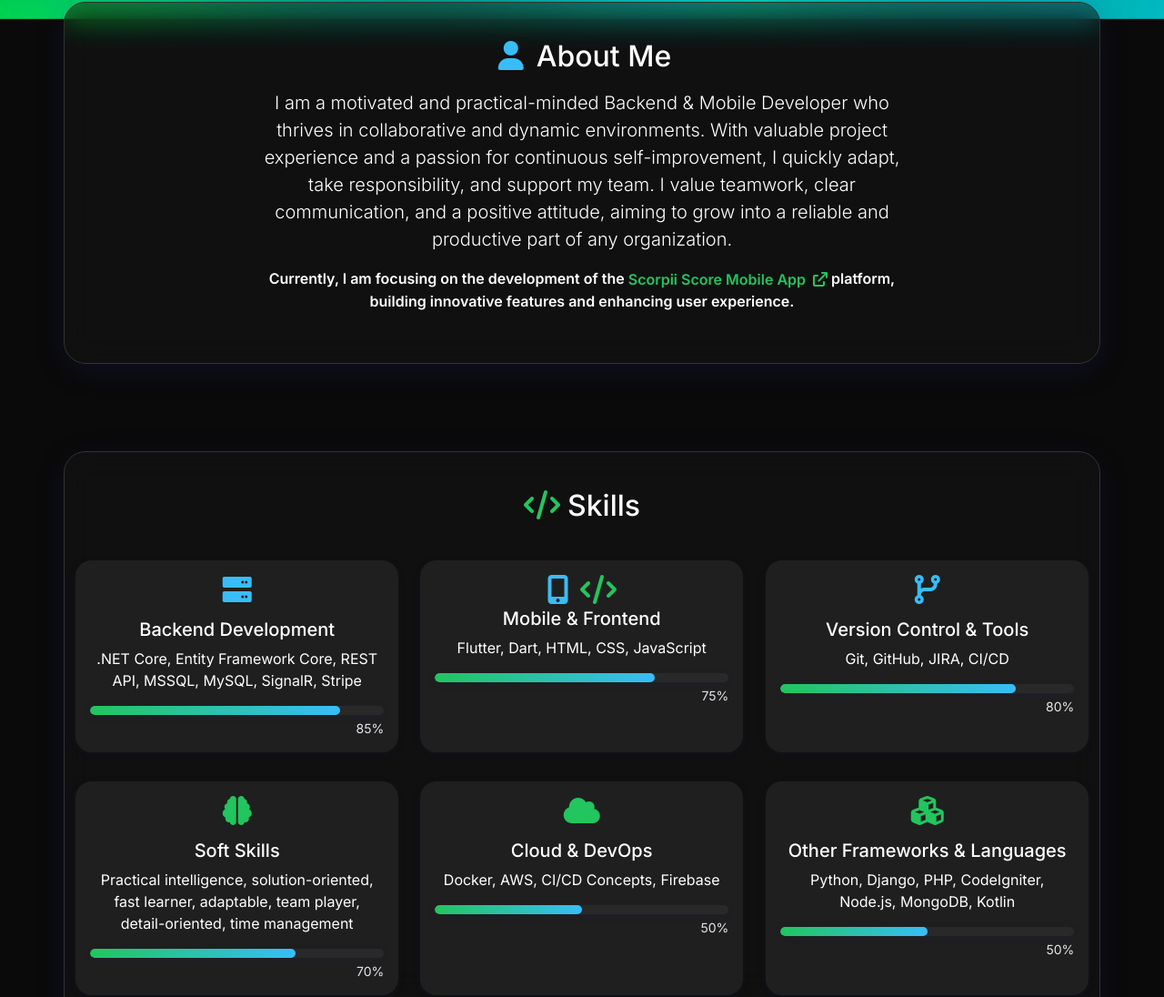
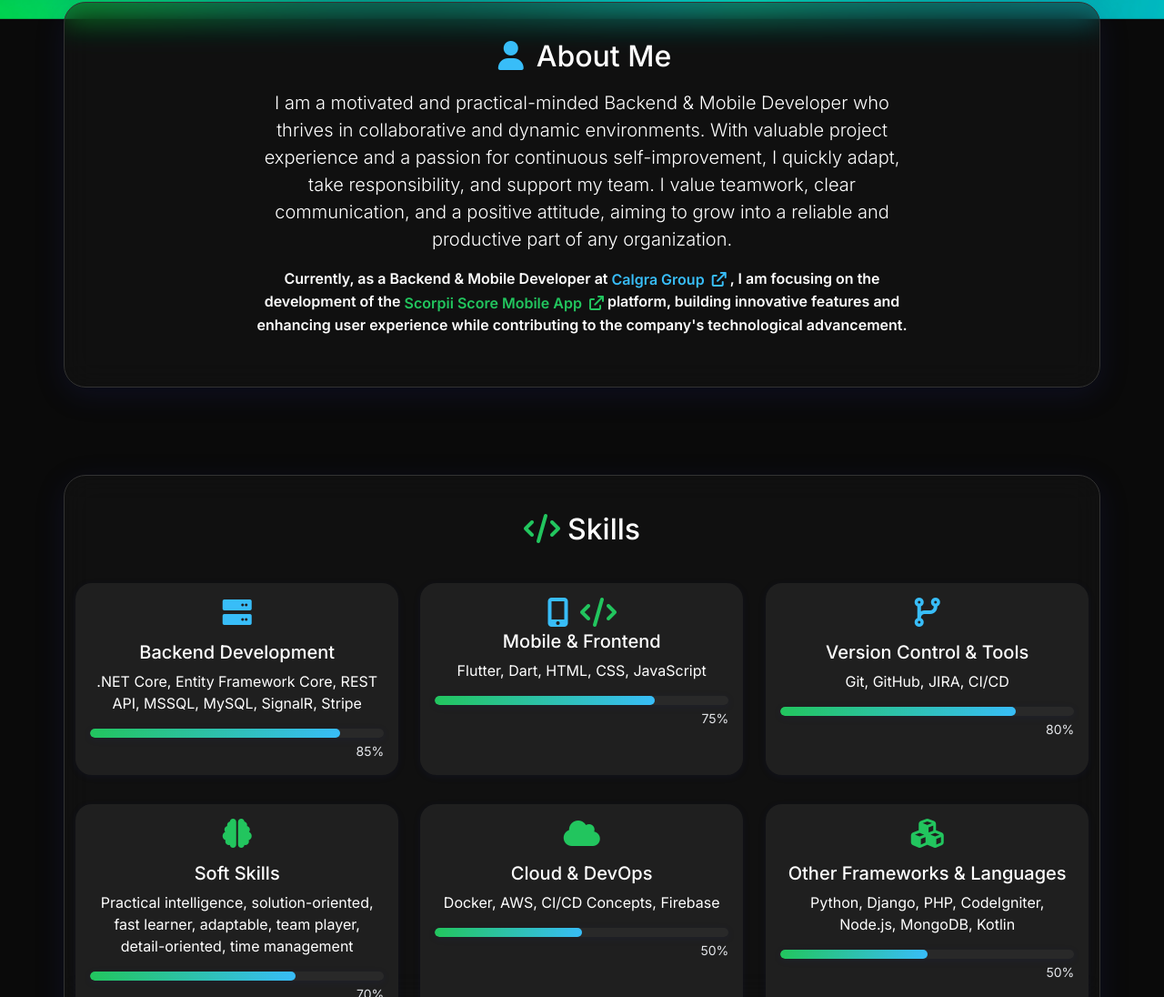
Before and after one commit to kubicix/kubicix-portfolio, a plain HTML site: page index.html in a window 1280 px wide. Shown: the part 779-1875 px from the top of the page at 91% size. Drawn offline with nearby package versions, Linux system fonts and the light colour scheme; some packages are replaced by stand-ins of ours; a script that the page names is missing.

Commit message:
feat : improved about area

```diff
--- a/index.html
+++ b/index.html
@@ -90,11 +90,15 @@
             I am a motivated and practical-minded Backend & Mobile Developer who thrives in collaborative and dynamic environments. With valuable project experience and a passion for continuous self-improvement, I quickly adapt, take responsibility, and support my team. I value teamwork, clear communication, and a positive attitude, aiming to grow into a reliable and productive part of any organization.
           </p>
           <div class="mt-3">
-            <span class="fw-semibold">Currently, I am focusing on the development of the </span>
+            <span class="fw-semibold">Currently, as a Backend & Mobile Developer at </span>
+            <a href="https://calgra.com/" target="_blank" rel="noopener" class="text-decoration-none align-middle" style="color: var(--accent-purple); font-weight: 600;">
+              Calgra Group <i class="fa-solid fa-arrow-up-right-from-square ms-1"></i>
+            </a>
+            <span class="fw-semibold">, I am focusing on the development of the </span>
             <a href="https://scorpiiscore.com/" target="_blank" rel="noopener" class="text-decoration-none align-middle" style="color: var(--accent-green); font-weight: 600;">
               Scorpii Score Mobile App <i class="fa-solid fa-arrow-up-right-from-square ms-1"></i>
             </a>
-            <span class="fw-semibold">platform, building innovative features and enhancing user experience.</span>
+            <span class="fw-semibold">platform, building innovative features and enhancing user experience while contributing to the company's technological advancement.</span>
           </div>
         </div>
       </div>
```
